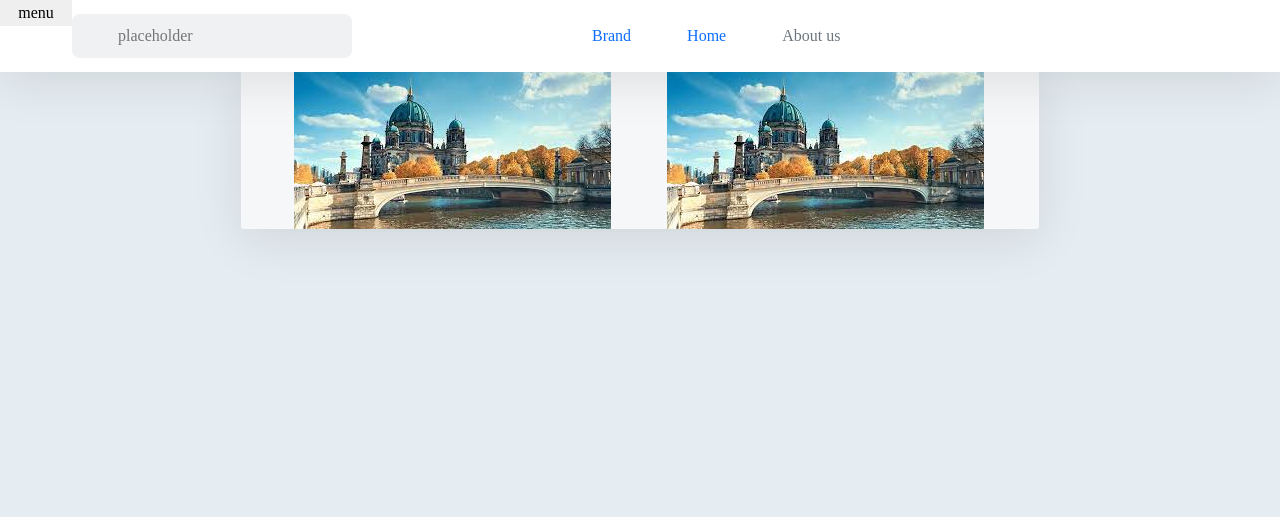
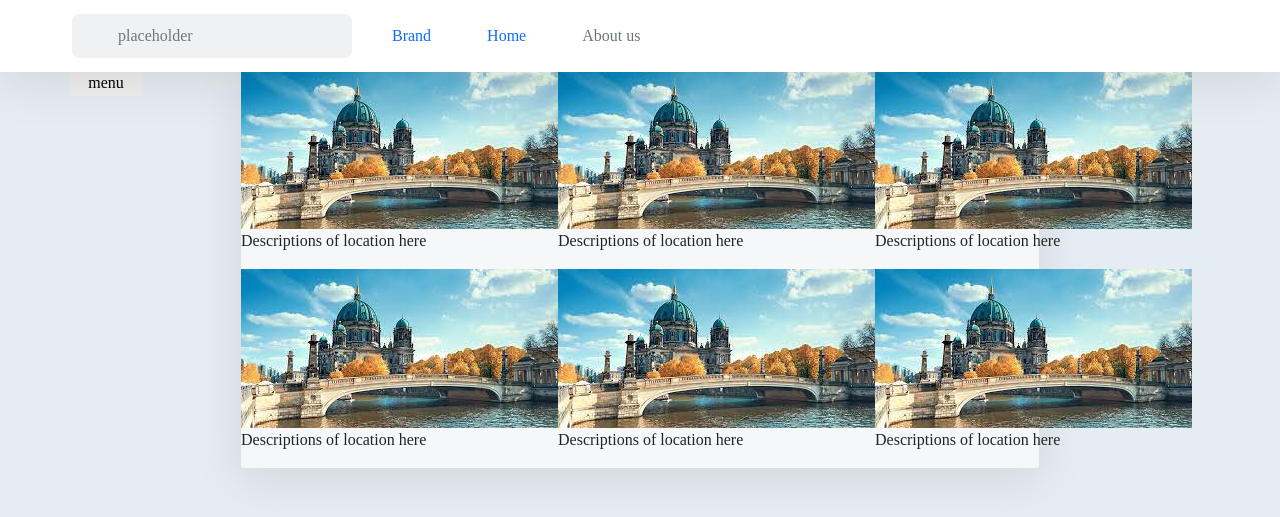
Before and after one commit to suibhne-sweeney/CA2_repo, a Python web app: template templates/index2.html in a window 1280 px wide. Shown: the top 517 px of the page. Run offline with Jinja, Linux system fonts and the light colour scheme; the template is opened without the code that fills it, so the values that code supplies are empty.

Commit message:
Use of bootstrap within the index added

```diff
--- a/Css/style2.css
+++ b/Css/style2.css
@@ -30,9 +30,8 @@
   }
   .extendble {
     position: fixed;
-    z-index: 1;
-    top: 0;
-    left: 0;
+    align-items: center;
+    justify-content: center;
     width: 72px;
     border-style: none;
   }
@@ -121,7 +120,7 @@
   }
 
   .search {
-    margin: 0px 200px 0px 0px;
+    margin: 0 auto;
     position: relative;
     color: #888989;
   }
--- a/templates/index2.html
+++ b/templates/index2.html
@@ -32,14 +32,44 @@
     </nav>
     <!--Main content of information-->
     <div class="mainContainer">
-      <div class="row">
-        <div class="card-tours">
-          <img src="/images/Berlin_Bridge.jpg">
+
+        <div class="row align-items-start">
+          <!--Start of alignment of colunms-->
+          <div class="col">
+            <img src="/images/Berlin_Bridge.jpg">
+            <p>Descriptions of location here</p>
+          </div>
+          <div class="col">
+            <img src="/images/Berlin_Bridge.jpg">
+            <p>Descriptions of location here</p>
+          </div>
         </div>
-        <div class="card-tours">
-          <img src="/images/Berlin_Bridge.jpg">
+        <!--Middle alignment of colunms-->
+        <div class="row align-items-center">
+          <div class="col">
+            <img src="/images/Berlin_Bridge.jpg">
+            <p>Descriptions of location here</p>
+          </div>
+          <div class="col">
+            <img src="/images/Berlin_Bridge.jpg">
+            <p>Descriptions of location here</p>
+          </div>
         </div>
-      </div>
+        <!--End alignment of colunms-->
+        <div class="row align-items-end">
+          <div class="col">
+            <img src="/images/Berlin_Bridge.jpg">
+            <p>Descriptions of location here</p>
+          </div>
+          <div class="col">
+            <img src="/images/Berlin_Bridge.jpg">
+            <p>Descriptions of location here</p>
+          </div>
+        <div class="subHeading">
+
+        </div>
+    </div>
+    <!--End of the main content Div-->
     </div>
     <!--Links and icons-->
     <footer>
```
Also changed, not shown: templates/Home.html (deleted, +0 -39 lines).
